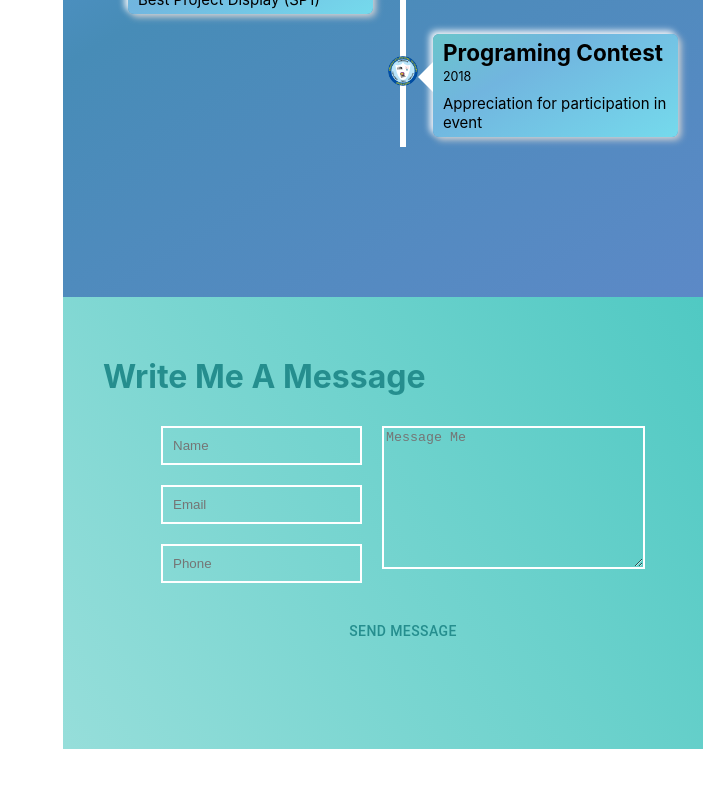
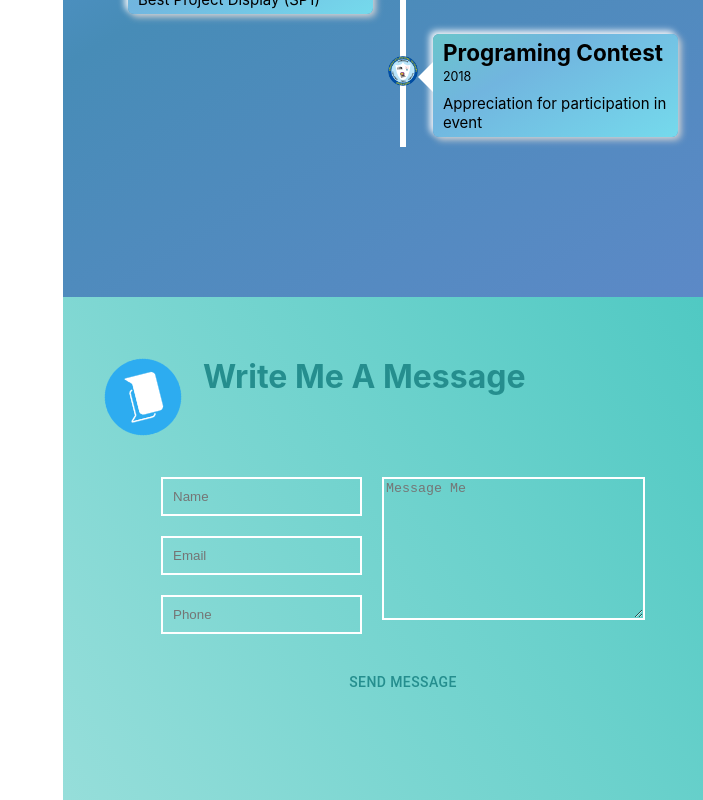
Before and after one commit to nasmus/Shakil_MERN_portfolio, a React (Create React App) app in the folder my-app/: page / in a window 1280 px wide. Shown: the part 3251-4051 px from the top of the page, without its empty margins (577-1280 px from the left). Before the commit the page ends 4000 px from the top, so only its background shows below. Built offline with nearby package versions, Linux system fonts and the light colour scheme.

Commit message:
contact us logo update

```diff
--- a/my-app/src/CSS/ContactUS.css
+++ b/my-app/src/CSS/ContactUS.css
@@ -34,6 +34,31 @@
     height: 150px;
     width: 150px;
 }
+.contactUs__logo > h1 {
+    padding-left: 20px;
+
+}
+.contactUs__logo{
+    display: flex;
+    pointer-events: none;
+    padding-bottom: 40px ;
+}
+.contactUs__logo > img {
+    width: 10vh;
+}
+@media (prefers-reduced-motion: no-preference) {
+    .contactUs__logo > img {
+      animation: App-logo-spin infinite 30s linear;
+    }
+  }
+  @keyframes App-logo-spin {
+    from {
+      transform: rotate(0deg);
+    }
+    to {
+      transform: rotate(360deg);
+    }
+  }
 @media only screen and (max-width:780px) {
 
     .contact__right {
--- a/my-app/src/CSS/WorkExprience.css
+++ b/my-app/src/CSS/WorkExprience.css
@@ -37,6 +37,7 @@
     height: 10vh;
     pointer-events: none;
 }
+
 @media (prefers-reduced-motion: no-preference) {
     .work__logo > img  {
       animation: App-logo-spin infinite 5s linear;
--- a/my-app/src/Component/ContactUs.js
+++ b/my-app/src/Component/ContactUs.js
@@ -6,12 +6,11 @@ import GitHubIcon from '@mui/icons-material/GitHub';
 import FacebookIcon from '@mui/icons-material/Facebook';
 import LinkedInIcon from '@mui/icons-material/LinkedIn';
 import InstagramIcon from '@mui/icons-material/Instagram';
+import message_logo from '../image/message_png.png';
 
 export default function ContactUs() {
     const form = useRef();
     const sendEmail = (event) => {
-
-
         emailjs.sendForm('service_kg0oz4d', 'template_uzbxh85', form.current, 'ZNX61eK0qbgx-CjH4')
           .then((result) => {
               console.log(result.text);
@@ -24,7 +23,10 @@ export default function ContactUs() {
   return (
     <div className='contactUs' >
         <div data-aos="fade-up" style={{paddingLeft:'40px'}} className='contactUs__section'>
-            <h1 style={{color:'rgb(37, 142, 142)'}} >Write Me A Message</h1>
+            <div className='contactUs__logo'>
+                <img src={message_logo} alt='message_logo' />
+                <h1 style={{color:'rgb(37, 142, 142)'}} >Write Me A Message</h1>
+            </div>
             <form ref={form} onSubmit={sendEmail} >
             <div className="contact__right" >
                 <div className="contact__inputfield">
```
Also changed, not shown: my-app/src/image/message_png.png (added).
